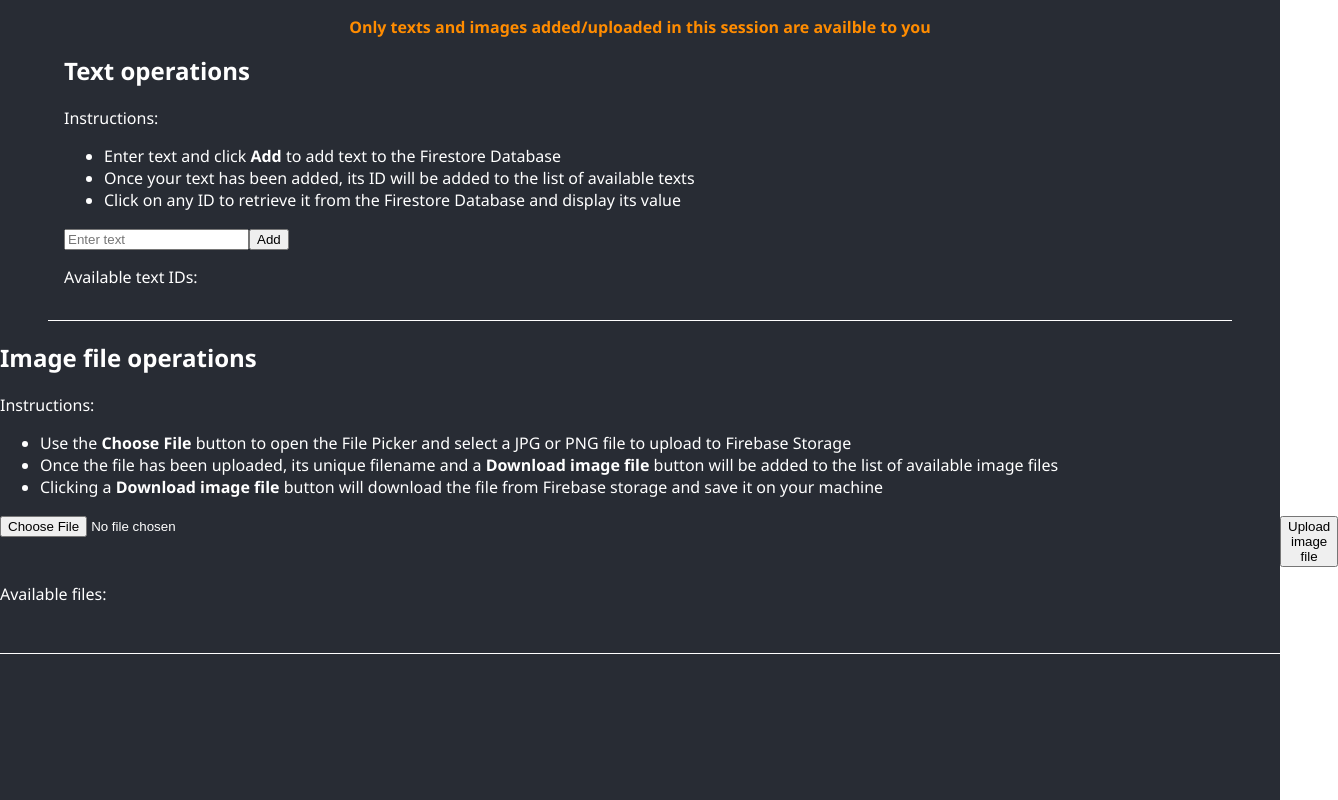
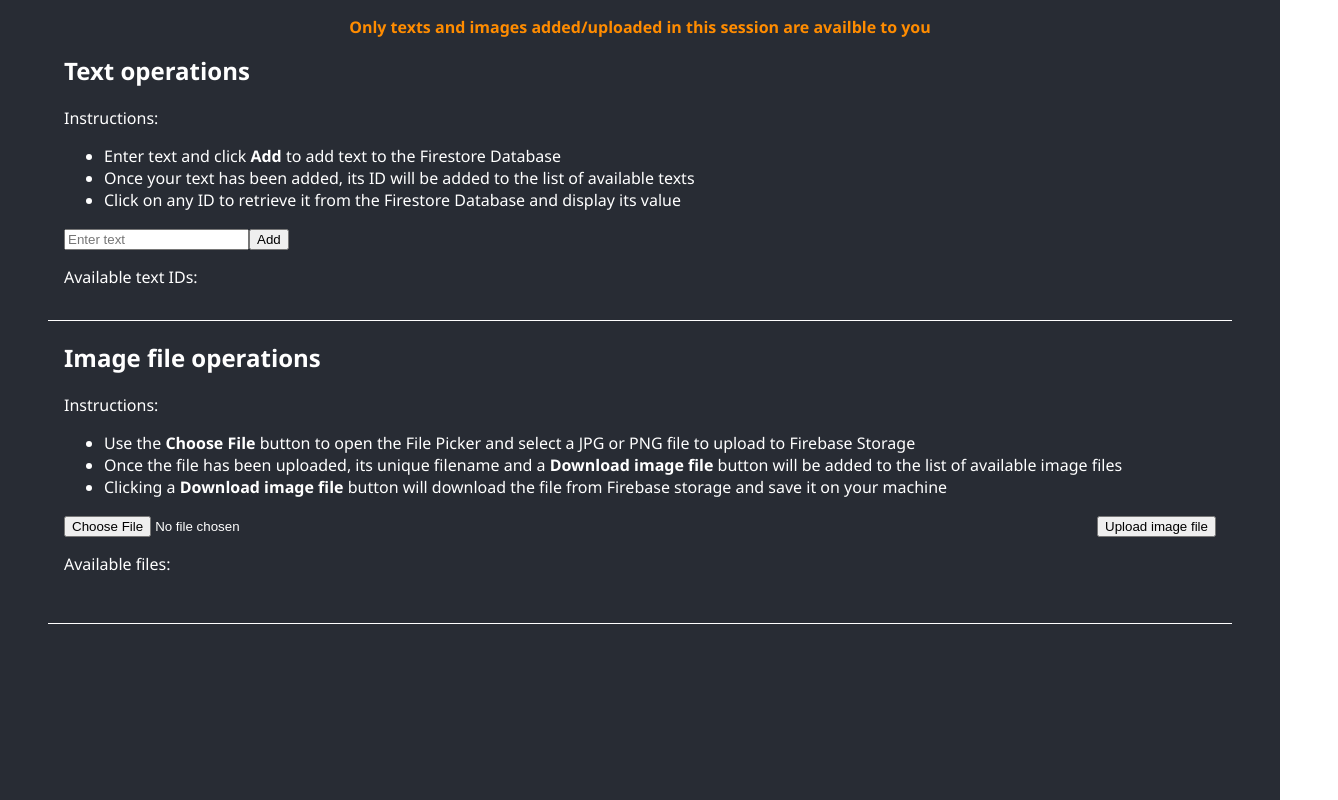
Before and after one commit to NathanielBrewer/example-react-axios-frontend, a React (Create React App) app: page / in a window 1280 px wide. Shown: the whole page, 1338 px wide, since content can reach past the window. Built offline with nearby package versions, Linux system fonts and the light colour scheme.

Commit message:
fix: applied classes

```diff
--- a/src/components/fileOperations.tsx
+++ b/src/components/fileOperations.tsx
@@ -62,7 +62,7 @@ function FileUploadForm() {
   }
 
   return (
-    <section className="section w-100">
+    <section className="section">
       <h2>Image file operations</h2>
       <p>Instructions:</p>
       <ul>
@@ -71,7 +71,7 @@ function FileUploadForm() {
         <li>Clicking a <b>Download image file</b> button will download the file from Firebase storage and save it on your machine</li>
       </ul>
       <form className="upload-form" onSubmit={handleSubmit}>
-        <input className="w-100" type="file" accept="image/png, image/jpeg" onChange={handleFileChange} ref={fileInputRef} />
+        <input type="file" accept="image/png, image/jpeg" onChange={handleFileChange} ref={fileInputRef} />
         <button type="submit">Upload image file</button>
       </form>
       <p>Available files:</p>
```
